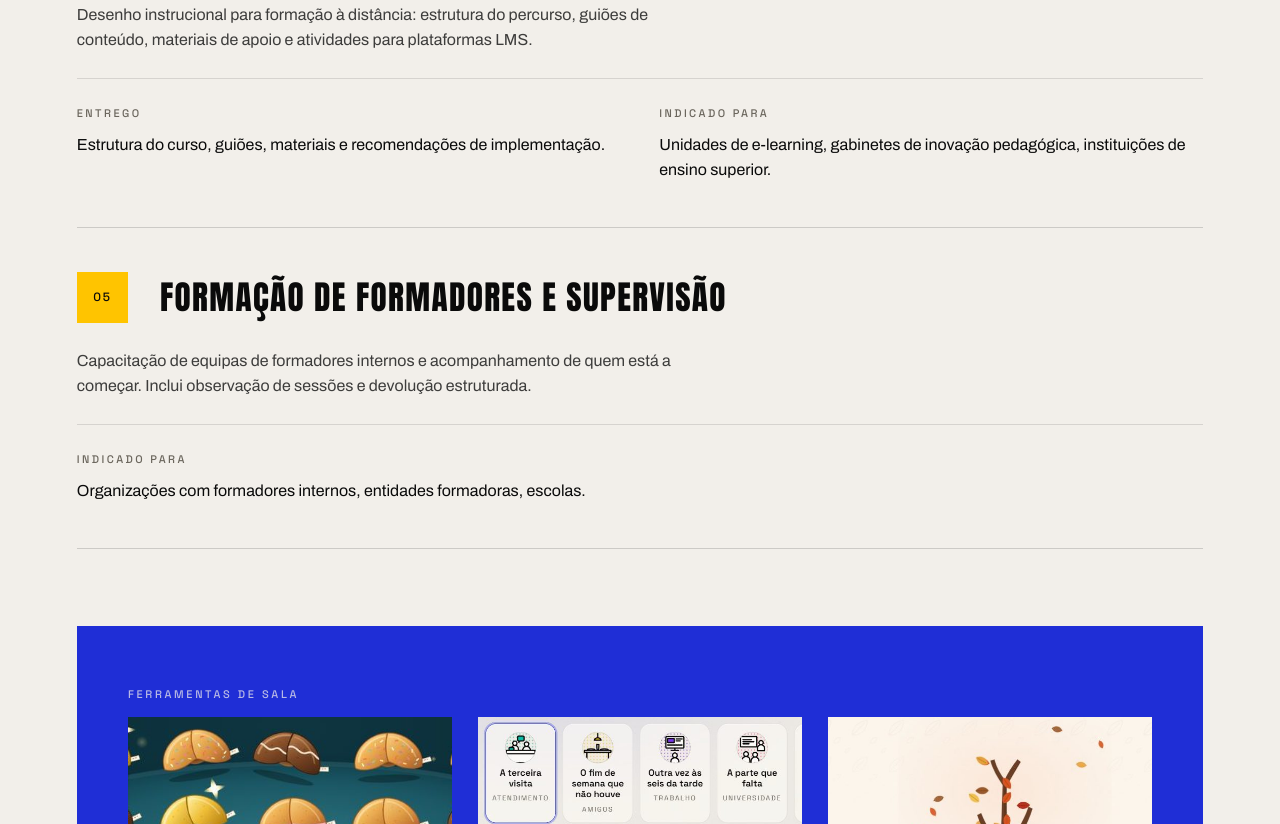
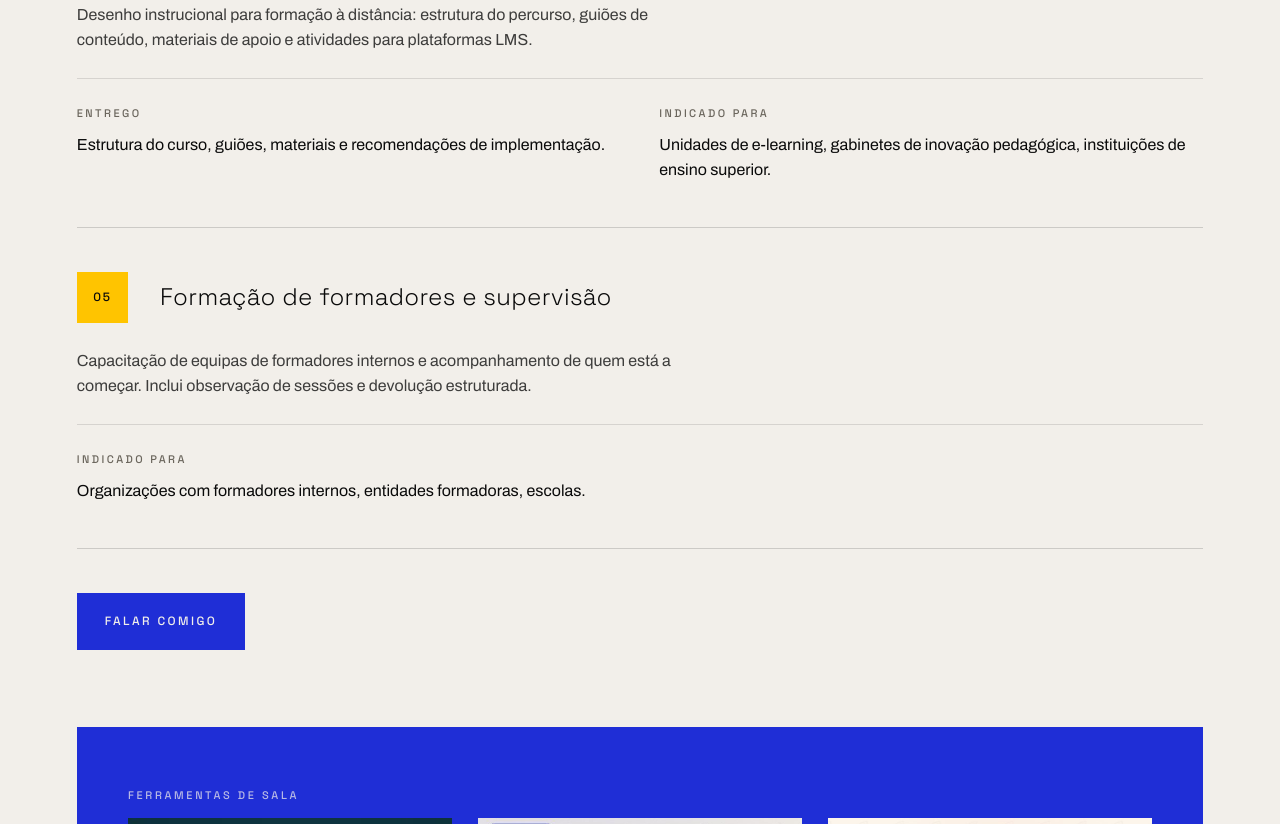
Before and after one commit to jmatosaraujo99/julianaaraujo, a plain HTML site: page recursos.html in a window 1280 px wide. Shown: the part 1976-2800 px from the top of the page. Drawn offline with Linux system fonts and the light colour scheme.

Commit message:
Recursos: títulos como na página inicial e botão «Falar comigo»
Os títulos dos serviços e das ferramentas passam a Space Grotesk fina,
sem maiúsculas, como os cartões da página inicial. O Google Fonts passa a
carregar também o peso 300, que o título do topo já pedia. No fim dos
serviços entra o botão azul «Falar comigo», que leva aos contactos.

Co-Authored-By: Claude Opus 5.5 <noreply@anthropic.com>

```diff
--- a/recursos.html
+++ b/recursos.html
@@ -30,7 +30,7 @@
 <link rel="manifest" href="manifest.json">
 <link rel="preconnect" href="https://fonts.googleapis.com">
 <link rel="preconnect" href="https://fonts.gstatic.com" crossorigin>
-<link href="https://fonts.googleapis.com/css2?family=Anton&family=Archivo:wght@400;500;600&family=Space+Grotesk:wght@500&display=swap" rel="stylesheet">
+<link href="https://fonts.googleapis.com/css2?family=Anton&family=Archivo:wght@400;500;600&family=Space+Grotesk:wght@300;500&display=swap" rel="stylesheet">
 <link rel="stylesheet" href="tokens.css?v=20260915">
 <style>
 * { margin: 0; padding: 0; box-sizing: border-box; }
@@ -157,12 +157,13 @@
     letter-spacing: var(--ls-etiqueta-14);
   }
 
+  /* títulos de cartões como na página inicial: Space Grotesk fina, sem maiúsculas */
   .item-title {
-    font-family: var(--fonte-display);
-    font-size: clamp(21px, calc(2.6 * var(--fluido)), 38px);
-    line-height: 1.06;
-    letter-spacing: var(--ls-display);
-    text-transform: uppercase;
+    font-family: var(--fonte-etiqueta);
+    font-weight: 300;
+    font-size: clamp(21px, calc(1.875 * var(--fluido)), 27px);
+    line-height: 1.12;
+    letter-spacing: var(--ls-corpo);
     text-wrap: balance;
     color: var(--preto);
   }
@@ -246,12 +247,11 @@
   }
 
   .ferramenta-titulo {
-    font-family: var(--fonte-display);
-    font-size: clamp(22px, calc(2.16 * var(--fluido)), 28px);
-    font-weight: 400; /* a Anton só tem um peso: sem isto o h2 fica com negrito falso, borrado */
-    line-height: 1.08;
-    letter-spacing: var(--ls-display);
-    text-transform: uppercase;
+    font-family: var(--fonte-etiqueta);
+    font-weight: 300;
+    font-size: clamp(20px, calc(1.67 * var(--fluido)), 24px);
+    line-height: 1.12;
+    letter-spacing: var(--ls-corpo);
     text-wrap: balance;
     color: var(--creme);
     margin-bottom: 10px;
@@ -414,6 +414,28 @@
   }
 
   #a-medida, #ferramentas { scroll-margin-top: 24px; }
+
+  /* «Falar comigo» no fim dos serviços: o mesmo botão azul cheio da página inicial */
+  .falar-wrap { margin-top: clamp(28px, calc(4 * var(--fluido)), 44px); }
+
+  .falar {
+    display: inline-flex;
+    align-items: center;
+    min-height: 44px;
+    padding: 19px 28px;
+    background: var(--cobalto);
+    color: var(--creme);
+    font-family: var(--fonte-etiqueta);
+    font-size: 12px;
+    font-weight: 500;
+    letter-spacing: var(--ls-etiqueta-20);
+    text-transform: uppercase;
+    text-decoration: none;
+    transition: background .2s ease;
+  }
+
+  .falar:hover { background: var(--preto); }
+  .falar:focus-visible { outline: 2px solid var(--cobalto); outline-offset: 3px; }
   /* botão da Área reservada, no canto do cabeçalho */
   header .area-bt { display: inline-flex; align-items: center; gap: 8px; min-height: 44px; padding: 0 14px; margin-left: clamp(14px, calc(2 * var(--fluido)), 28px); border: 1px solid currentColor; color: inherit; font-family: var(--fonte-etiqueta); font-size: 12px; letter-spacing: var(--ls-etiqueta-16); text-transform: uppercase; text-decoration: none; white-space: nowrap; transition: background .2s ease, color .2s ease, border-color .2s ease; }
   header .area-bt:hover { background: var(--cobalto); border-color: var(--cobalto); color: var(--creme); }
@@ -551,6 +573,7 @@
       </div>
     </div>
   </div>
+  <p class="falar-wrap"><a class="falar" href="/#contactos">Falar comigo</a></p>
 
   <section class="ferramenta" id="ferramentas">
     <p class="ferramenta-etiqueta">Ferramentas de sala</p>
```
